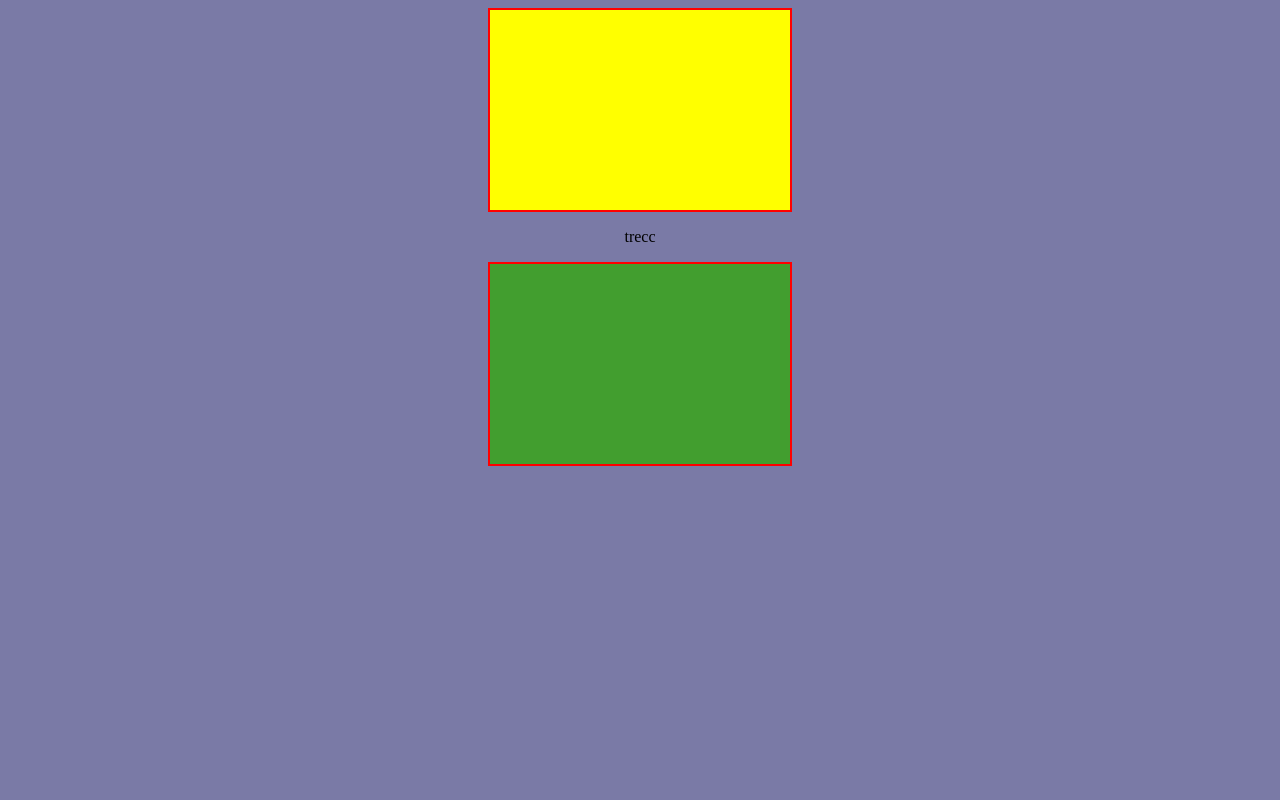
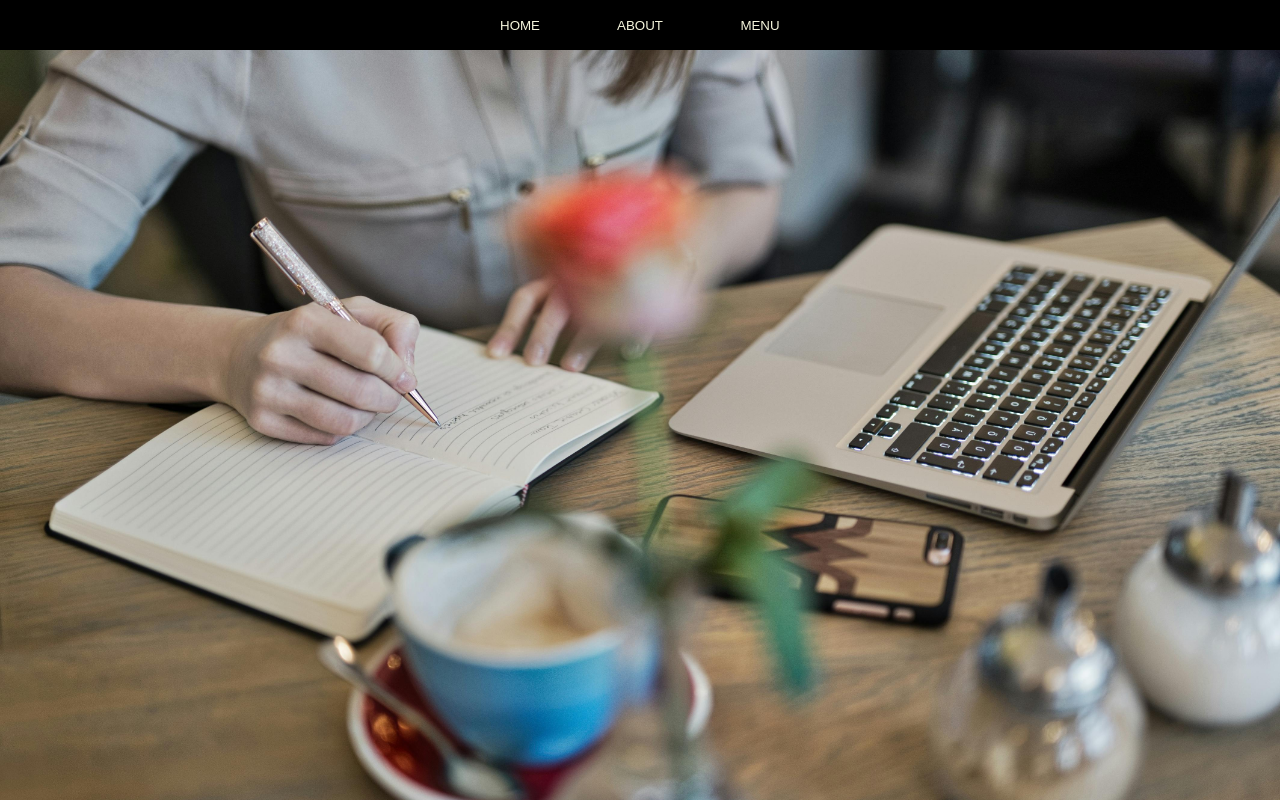
Before and after one commit to AdelinaMoroaca/Restaurant, a website built with webpack: page src/index.html in a window 1280 px wide. Built offline with nearby package versions, Linux system fonts and the light colour scheme.

Commit message:
Add header

```diff
--- a/src/index.html
+++ b/src/index.html
@@ -4,16 +4,9 @@
     <meta charset="UTF-8" />
     <meta name="viewport" content="width=device-width, initial-scale=1.0" />
     <link rel="stylesheet" href="style.css" />
-    <title>Document</title>
+    <title>Restaurant</title>
   </head>
   <body>
-    <!-- <header>
-      <nav>
-        <button class="btn">Home</button>
-        <button>Menu</button>
-        <button>About</button>
-      </nav>
-    </header> -->
     <div id="content"></div>
     <script src="index.js"></script>
   </body>
--- a/src/index.js
+++ b/src/index.js
@@ -1,31 +1,33 @@
+//import style from 'style.scss';
+const mainDiv = document.getElementById('content');
 
-//import variables from 'variables.scss';
+function load(){
+  const headerPage = document.createElement('header');
+  headerPage.setAttribute('id', 'headerPage');
+  mainDiv.appendChild(headerPage);
 
-const bigDiv = document.getElementsByTagName('body');
-const par = document.createElement('p');
-const simpleDiv = document.createElement('div');
+  const navBar = document.createElement('nav');
+  navBar.setAttribute('id', 'navBar');
+  headerPage.appendChild(navBar);
 
-par.innerHTML = 'trecc';
-console.log(par);
-document.body.appendChild(par);
+  const list = document.createElement('li');
+  list.setAttribute('id', 'list');
+  navBar.appendChild(list);
 
-//clasa noua la un div
-document.getElementById('content').className = 'newclass';
-simpleDiv.className = 'oldclass';
-document.body.appendChild(simpleDiv);
+  const homeBtn = document.createElement('button');
+  homeBtn.setAttribute('id', 'homeBtn');
+  homeBtn.innerHTML = 'home';
+  list.appendChild(homeBtn);
 
+  const aboutBtn = document.createElement('button');
+  aboutBtn.setAttribute('id', 'aboutBtn');
+  aboutBtn.innerHTML = 'about';
+  list.appendChild(aboutBtn);
 
+  const menuBtn = document.createElement('button');
+  menuBtn.setAttribute('id', 'menuBtn');
+  menuBtn.innerHTML = 'menu';
+  list.appendChild(menuBtn);
+}
 
-// console.log('khgg')
-// const bigDiv = document.getElementById('content');
-// bigDiv.className = 'newclass';
-
-// .oldclass {
-//   color: blue;
-// }
-
-// .newclass {
-//   background-color: yellow;
-//   width: 30px;
-//   height: 20px;
-// }
+load()
--- a/src/style.scss
+++ b/src/style.scss
@@ -1,6 +1,8 @@
 // variables.scss
 $primary-color: #fe4e5e;
-$background-color: #fefefe;
+$btn-color: #1a0ec1;
+
+$background-color: #9c9c9c;
 $padding: 124px;
 
 :export {
@@ -9,24 +11,76 @@ $padding: 124px;
   padding: $padding;
 }
 
-
+*{
+  margin: 0;
+  padding: 0;
+  box-sizing: border-box;
+}
 
 body{
   display: flex;
   flex-direction: column;
   justify-content: center;
   align-items: center;
+  background-image: url('./img/card-2.jpeg');
+  background-size: cover;
+  background-repeat: repeat;
+
+  & header{
+    width: 100vw;
+    background-color: #9c9c9c;
+    display: flex;
+    justify-content: center;
+    align-items: center;
+
+    & nav{
+      display: flex;
+      justify-content: center;
+      align-items: center;
+      background-color: green;
+      width: 100vw;
+
+      & li {
+        display: flex;
+        justify-content: center;
+        align-items: center;
+        background-color: rgb(0, 0, 0);
+        width: 100vw;
+
+        & button {
+          background-color: transparent;
+          width: 120px;
+          height: 50px;
+          border: none;
+          text-transform: uppercase;
+          color: beige;
+        }
+      }
+    }
+ }
 }
 
+
 .oldclass {
-  background-color: rgb(66, 158, 47);
+  background-color: rgb(141, 186, 132);
   width: 300px;
   height: 200px;
   border: 2px solid red;
 }
 
 .newclass {
-  background-color: yellow;
+  //height: 40vh;
+  width: 100vw;
+  background-color: blue;
+  border: 2px solid red;
+  // margin: auto;
+  // display: flex;
+  // justify-content: center;
+  // align-items: center;
+}
+
+.headerclass {
+  background-color: rgb(103, 48, 66);
   width: 300px;
   height: 200px;
   border: 2px solid red;
@@ -36,10 +90,9 @@ body{
   // align-items: center;
 }
 
-.test {
-  background-color: #fe4e5e;
+.oldclass {
+  background-color: rgb(141, 186, 132);
+  width: 300px;
+  height: 200px;
+  border: 2px solid red;
 }
-
-body {
-  background-color: rgb(122, 122, 166);
-}
--- a/webpack.config.js
+++ b/webpack.config.js
@@ -2,6 +2,7 @@ const path = require('path');
 const HtmlWebpackPlugin = require('html-webpack-plugin');
 
 module.exports = {
+  module: {
     entry: './src/index.js',
     output: {
       filename: 'main.js',
@@ -11,13 +12,7 @@ module.exports = {
       new HtmlWebpackPlugin({
         template: './src/index.html'  // Path to your HTML template
       })
-  ]
-};
-
-
-//sass
-module.exports = {
-  // ...
+    ],
     module: {
       rules: [
        {
@@ -27,4 +22,30 @@ module.exports = {
        // ...
       ]
      }
+  }
+  // entry: './src/index.js',
+  // output: {
+  //   filename: 'main.js',
+  //   path: path.resolve(__dirname, 'dist'),
+  // },
+  // plugins: [
+  //   new HtmlWebpackPlugin({
+  //     template: './src/index.html'  // Path to your HTML template
+  //   })
+  // ]
 };
+
+
+//sass
+// module.exports = {
+//   // ...
+//   module: {
+//    rules: [
+//     {
+//      test: /\.scss$/,
+//      use: ["style-loader", "css-loader", "sass-loader"]
+//     },
+//     // ...
+//    ]
+//   }
+//  };
```
Also changed, not shown: src/img/card-2.jpeg (added), src/style.css, 1 other file. Lines whose indentation alone changed are shown as unchanged.
